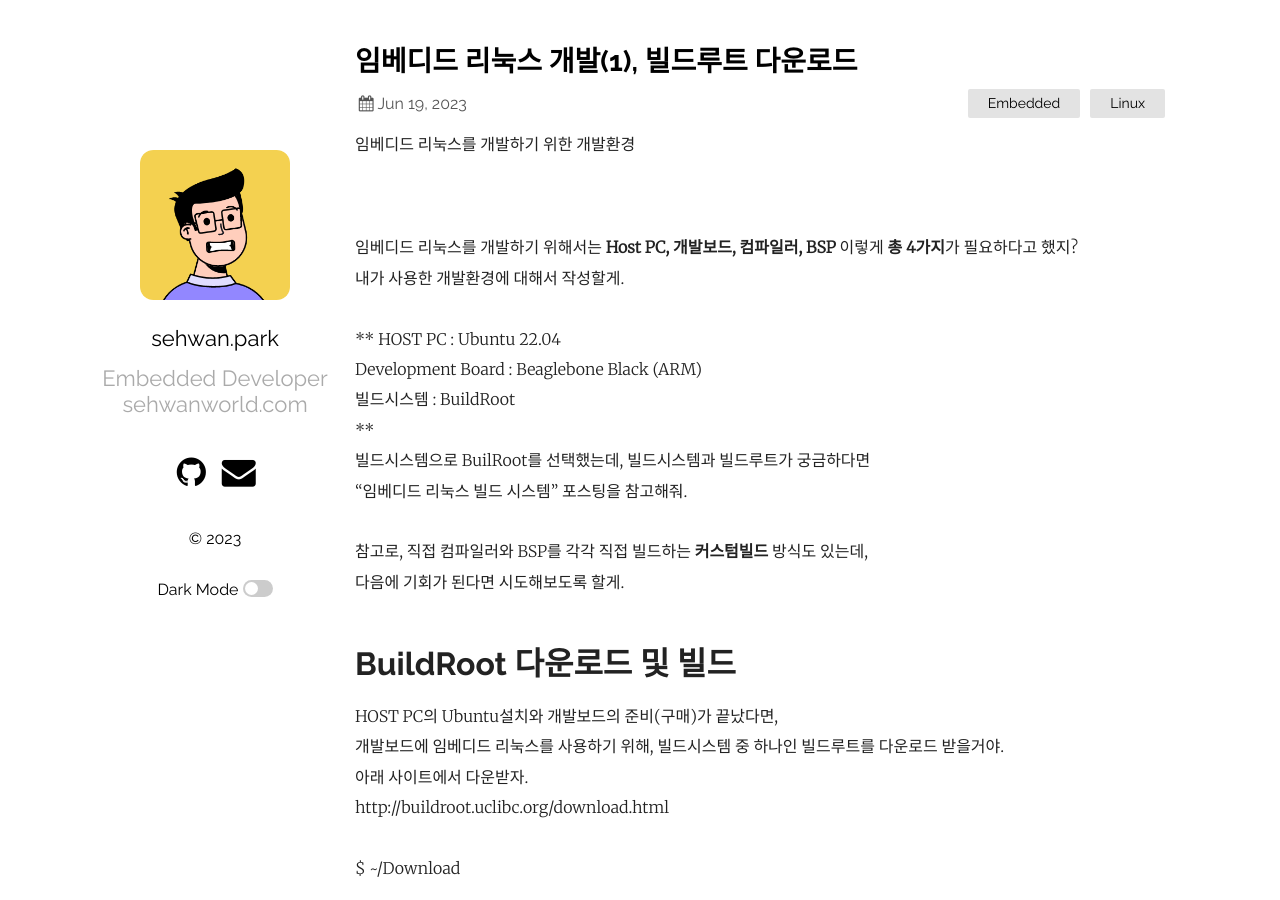
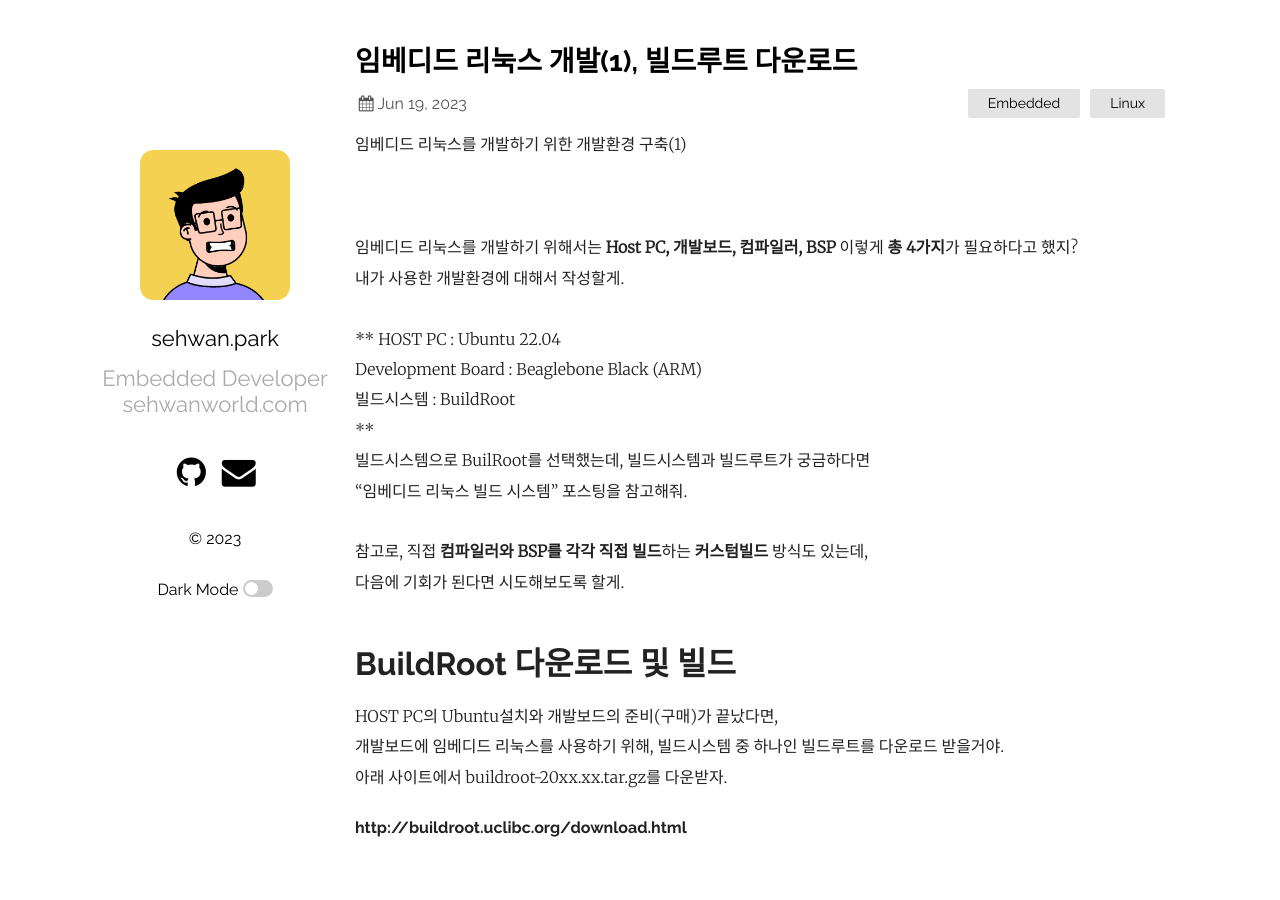
Before and after one commit to sehwann/sehwann.github.io, a Jekyll site: the page built from _posts/2023-06-19-임베디드리눅스 개발(1) 빌드루트.markdown, in a window 1280 px wide and 900 px high. Built offline with Jekyll 4.4.1, drawn with Linux system fonts in a browser that asks for light colours; some of the changed text lies outside the part shown.

Commit message:
posts : Update posts

```diff
--- a/_posts/2023-06-19-임베디드리눅스 개발(1) 빌드루트.markdown
+++ b/_posts/2023-06-19-임베디드리눅스 개발(1) 빌드루트.markdown
@@ -4,7 +4,7 @@ title:  "임베디드 리눅스 개발(1), 빌드루트 다운로드"
 date:   2023-06-19 16:06:35 +0000
 categories: Embedded Linux
 ---
-임베디드 리눅스를 개발하기 위한 개발환경<br>
+임베디드 리눅스를 개발하기 위한 개발환경 구축(1)<br>
 #
 
 임베디드 리눅스를 개발하기 위해서는 **Host PC, 개발보드, 컴파일러, BSP** 이렇게 **총 4가지**가 필요하다고 했지?<br>
@@ -19,7 +19,7 @@ Development Board : Beaglebone Black (ARM)<br>
 빌드시스템으로 BuilRoot를 선택했는데, 빌드시스템과 빌드루트가 궁금하다면<br>
 "임베디드 리눅스 빌드 시스템" 포스팅을 참고해줘.<br>
 <br>
-참고로, 직접 컴파일러와 BSP를 각각 직접 빌드하는 **커스텀빌드** 방식도 있는데,<br>
+참고로, 직접 **컴파일러와 BSP를 각각 직접 빌드**하는 **커스텀빌드** 방식도 있는데,<br>
 다음에 기회가 된다면 시도해보도록 할게.<br>
 <br>
 
@@ -27,8 +27,9 @@ Development Board : Beaglebone Black (ARM)<br>
 # BuildRoot 다운로드 및 빌드
 HOST PC의 Ubuntu설치와 개발보드의 준비(구매)가 끝났다면,<br>
 개발보드에 임베디드 리눅스를 사용하기 위해, 빌드시스템 중 하나인 빌드루트를 다운로드 받을거야.<br>
-아래 사이트에서 다운받자.<br>
-http://buildroot.uclibc.org/download.html<br>
+아래 사이트에서 buildroot-20xx.xx.tar.gz를 다운받자.<br>
+
+#### http://buildroot.uclibc.org/download.html<br>
 <br>
 $ ~/Download
 
```
Also changed, not shown: other parts of _posts/2023-06-19-임베디드리눅스 개발(1) 빌드루트.markdown (+1 -1 lines).
